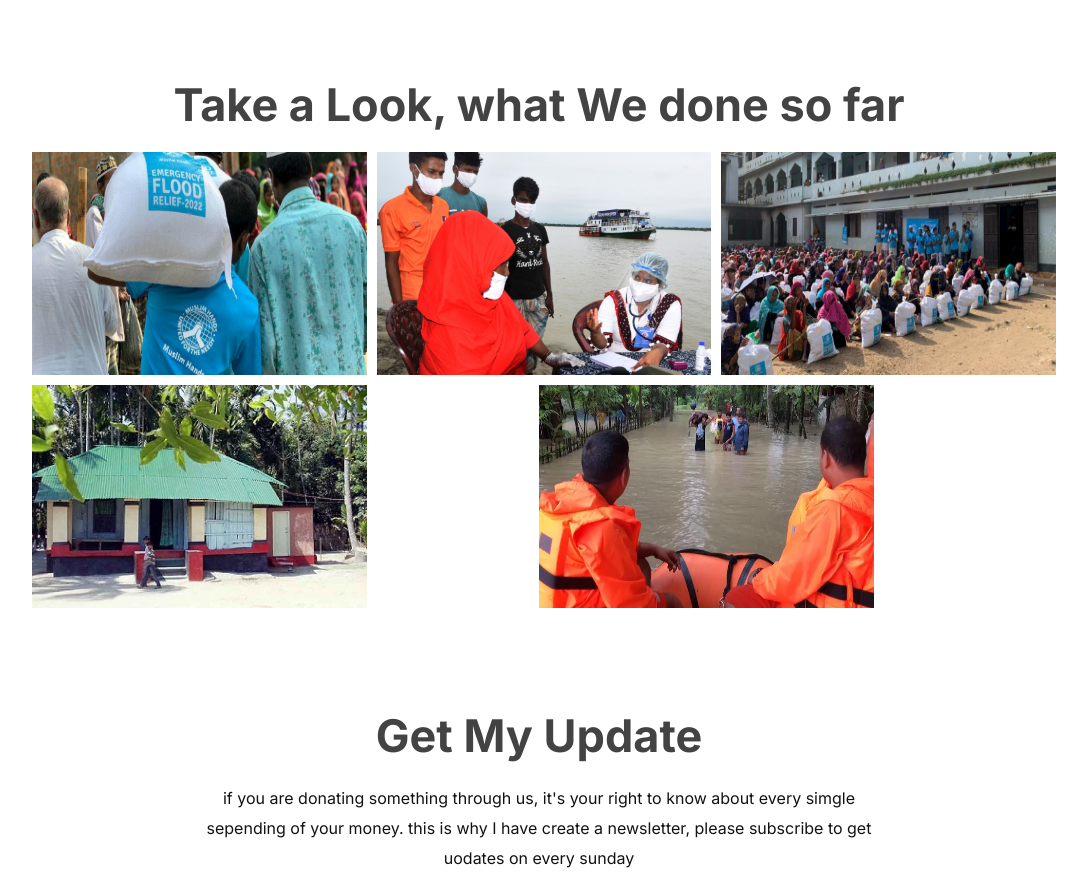
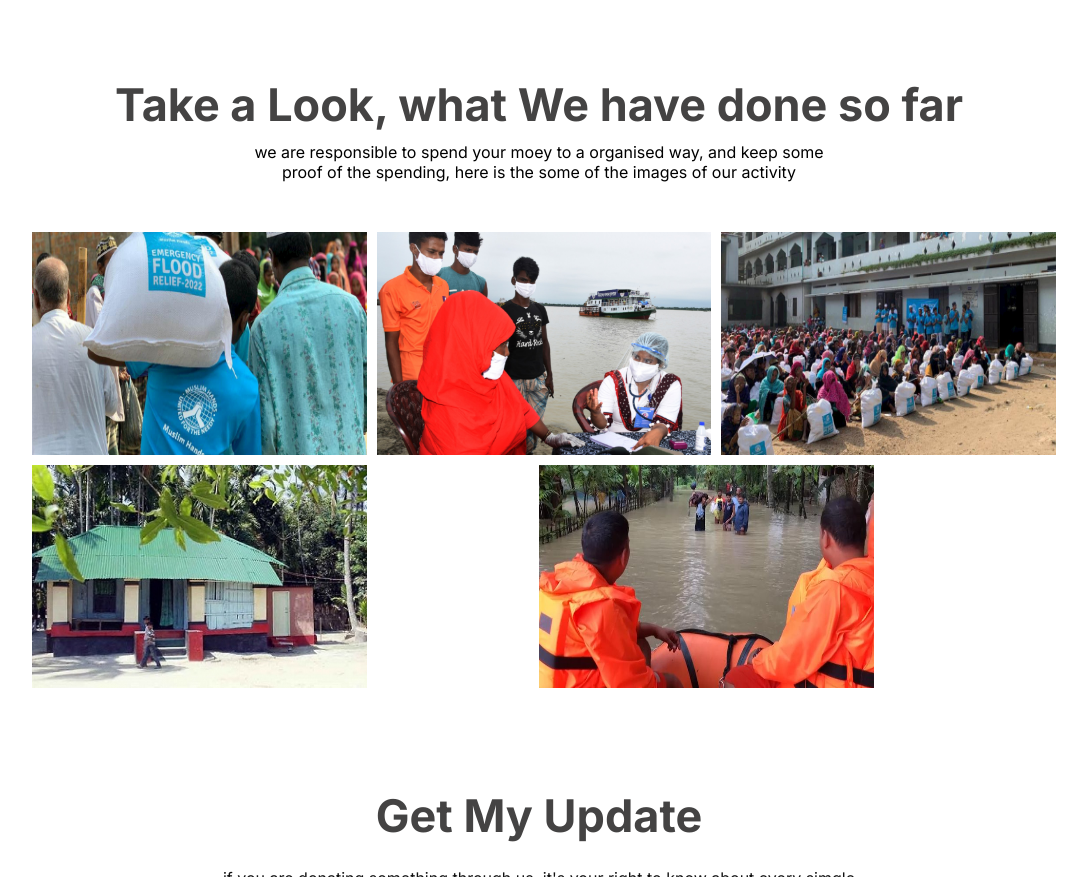
Before and after one commit to AriyanShihab/donation-website, a plain HTML site: page index.html in a window 1280 px wide. Shown: the part 1991-2868 px from the top of the page, without its empty margins (101-1188 px from the left). Drawn offline with Linux system fonts and the light colour scheme.

Commit message:
redme added

```diff
--- a/index.html
+++ b/index.html
@@ -118,7 +118,10 @@
     <section class="gallary">
         <div class="container">
             <div class="top-row">
-                <h2 class="gallary-head">Take a Look, what We done so far</h2>
+                <h2 class="gallary-head">Take a Look, what We have done so far</h2>
+                <p class="gallary-describe">
+                    we are responsible to spend your moey to a organised way, and keep some proof of the spending, here is the some of the images of our activity
+                </p>
             </div>
             <div class="gallary-parent">
                 <!-- gallary row 01 -->
--- a/style/style.css
+++ b/style/style.css
@@ -223,8 +223,19 @@ img {
     margin-top: 50px;
 }
 
+.gallary-head {
+    margin-bottom: 10px;
+}
+
 .gallary-parent img {
     max-width: 33%;
+}
+
+.gallary-describe {
+    text-align: center;
+    max-width: 60%;
+    margin: 0 auto;
+    margin-bottom: 50px;
 }
 
 .second-row {
```
